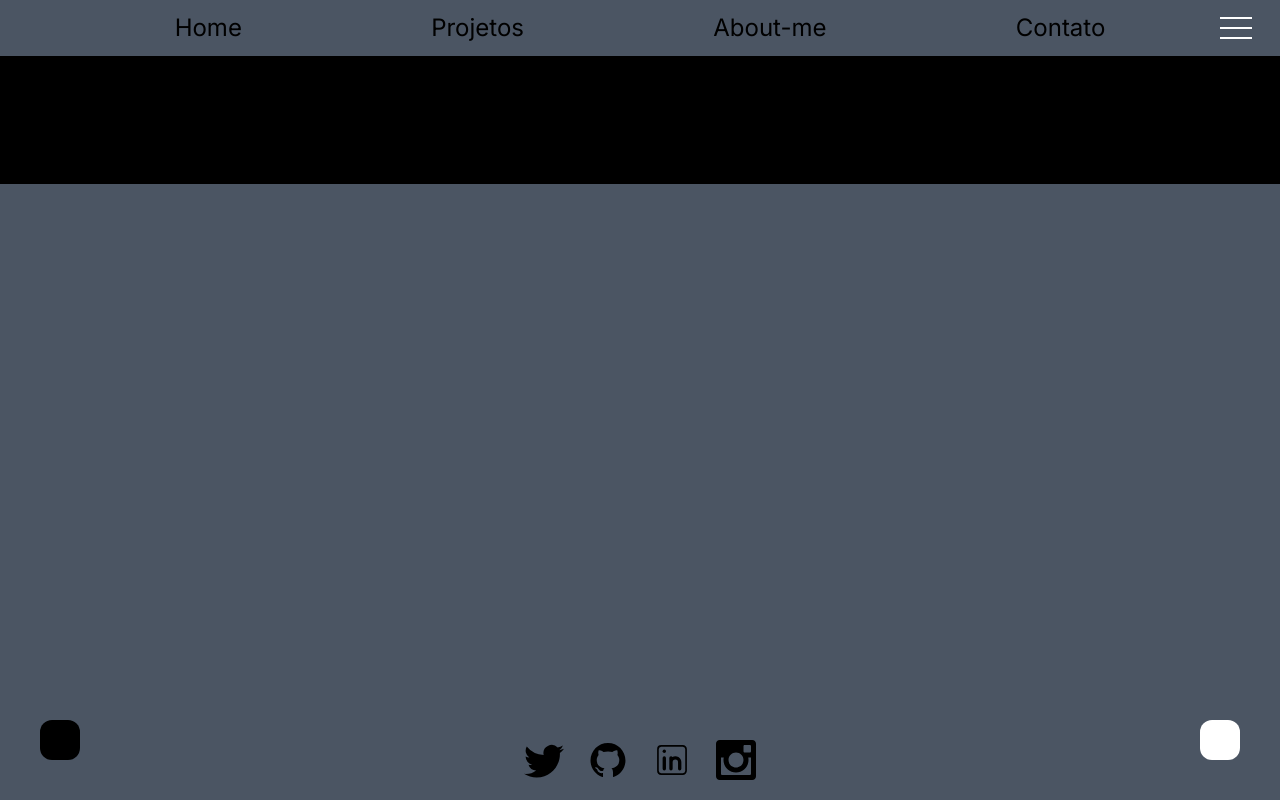
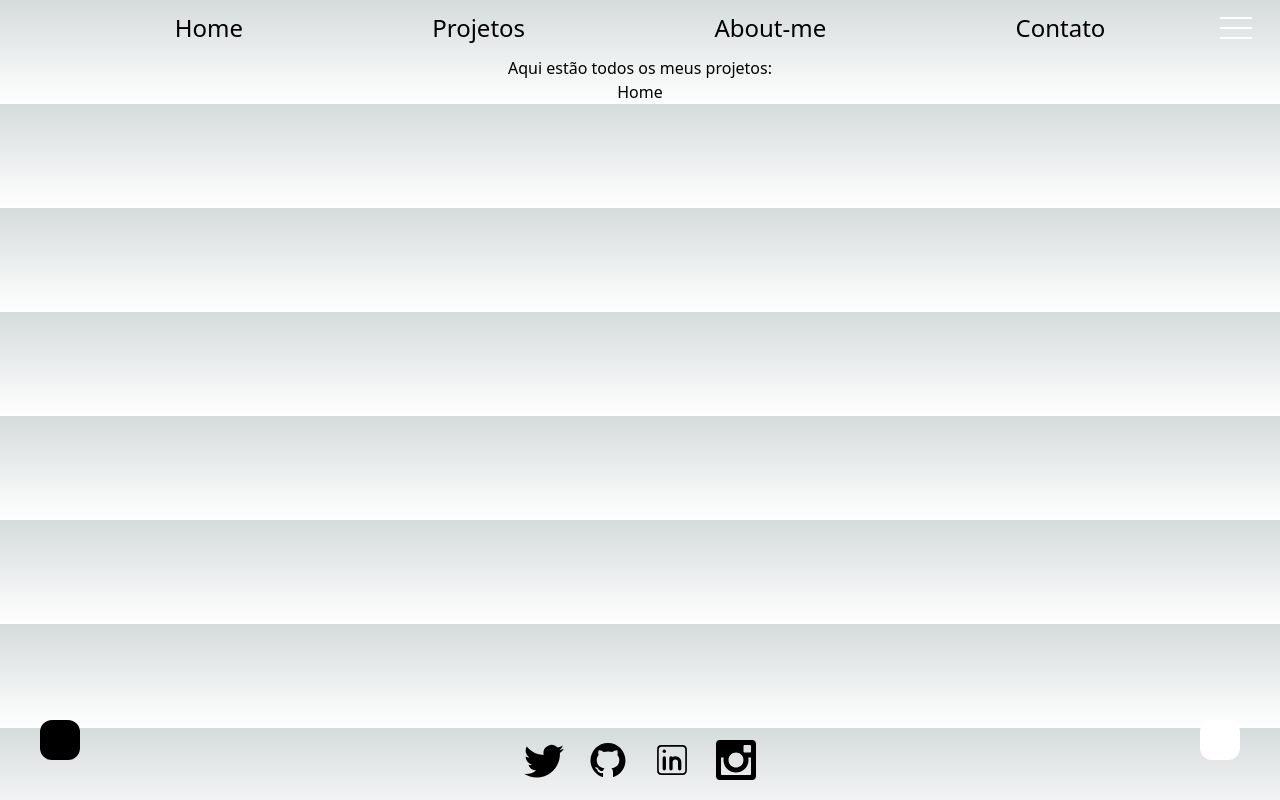
Before and after one commit to VitalsonLorran/about-me, a Next.js app: page /projetos in a window 1280 px wide. Built offline with nearby package versions, Linux system fonts and the light colour scheme.

Commit message:
alguns detalhes
adicionando alguns detalhes

```diff
--- a/src/app/layout.tsx
+++ b/src/app/layout.tsx
@@ -1,13 +1,11 @@
+"use client"
 import './globals.css'
 import type { Metadata } from 'next'
-import { Inter } from 'next/font/google'
+import { TopComponents } from '@/components/TopComponents'
+import { BottomComponents } from '@/components/BottomComponents'
 
-const inter = Inter({ subsets: ['latin'] })
 
-export const metadata: Metadata = {
-  title: 'VitalsonLorran.dev',
-  description: 'Meu portifólio',
-}
+
 
 export default function RootLayout({
   children,
@@ -16,7 +14,11 @@ export default function RootLayout({
 }) {
   return (
     <html lang="pt-br">
-      <body className={inter.className}>{children}</body>
+      <body>
+      <TopComponents />
+        <div className='text-center'>{children}</div>
+        <BottomComponents />
+      </body>
     </html>
   )
 }
--- a/src/app/page.tsx
+++ b/src/app/page.tsx
@@ -1,19 +1,15 @@
-"use client"
 
-import { TopComponents } from "@/components/TopComponents";
-import { BottomComponents } from "@/components/BottomComponents";
+import { Metadata } from "next"
+
+export const metadata: Metadata = {
+  title: 'VitalsonLorran.dev'
+}
 
 export default function Home() {
   return (
 
-    <div className="bg-gray-600 h-screen w-screen">
-
-      <TopComponents />
-      <div className="max-w-screen-xl m-auto bg-black text-center p-10">
-
-        {window.location.pathname == "/" ? "Início 4": ""}
-      </div>
-      <BottomComponents />
+    <div>
+      <p className="text-center">Início</p>
     </div>
 
     )
--- a/src/app/projetos/page.tsx
+++ b/src/app/projetos/page.tsx
@@ -6,13 +6,9 @@ import { TopComponents } from "../../components/TopComponents";
 
 export default function Page () {
     return (
-        <div className="bg-gray-600 h-screen w-screen">
-            <TopComponents />
-            <div className="max-w-screen-xl m-auto bg-black text-center p-10">
-                <p className="bg-black">Aqui estão todos os meus projetos:</p>
-                <Link href={"/"}>Home</Link>
-            </div>
-            <BottomComponents />
+        <div>
+            <p>Aqui estão todos os meus projetos:</p>
+            <Link href={"/"}>Home</Link>
         </div>
     )
 }
--- a/src/components/Navigation.tsx
+++ b/src/components/Navigation.tsx
@@ -1,3 +1,4 @@
+"use client"
 import Link from "next/link"
 import { Component, useState } from "react"
 
```
Also changed, not shown: package.json (+11 -10 lines), 1 other file (tests, documents, lock files or other folders).
